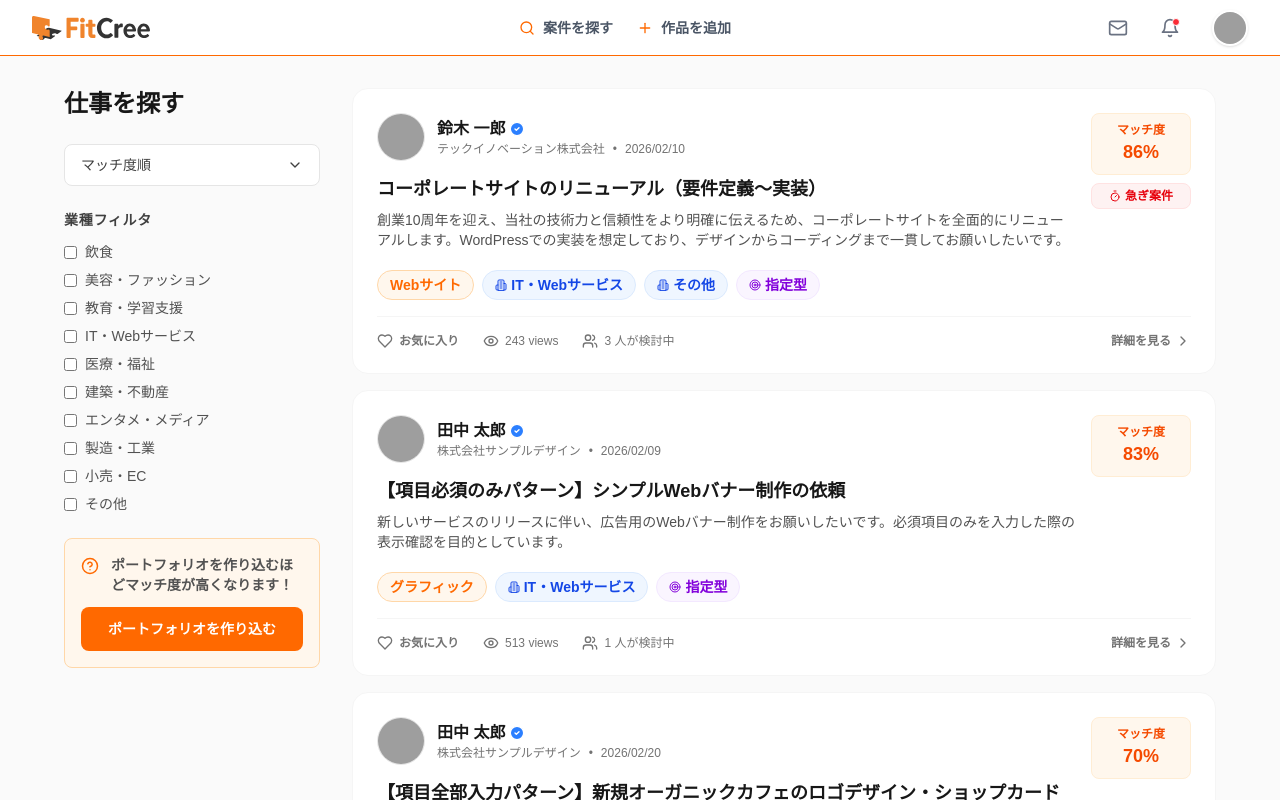
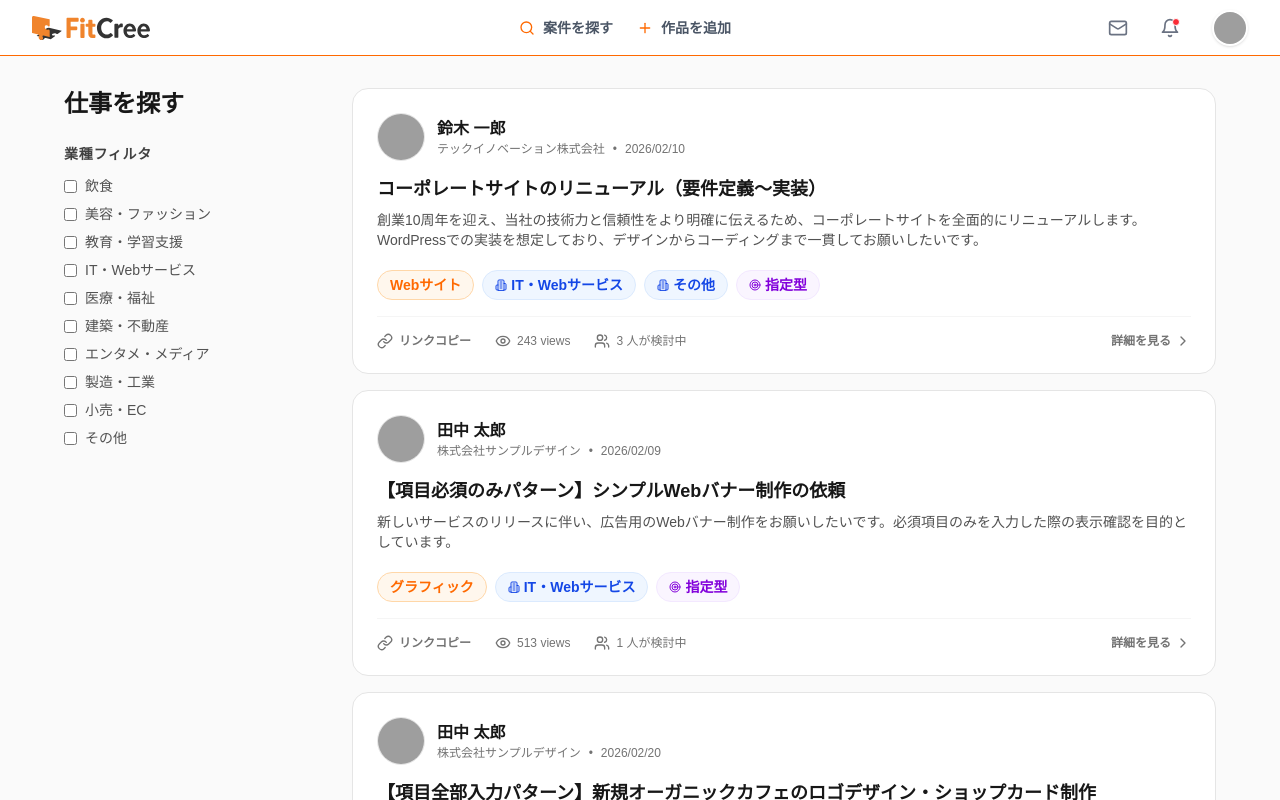
Before and after one commit to FitCree/fitcree-design, a Next.js app in the folder fitcree-design-app/: page /creator/search in a window 1280 px wide. Shown: the top 800 px of the page. Built offline with nearby package versions, Linux system fonts and the light colour scheme; grey boxes are pictures that could not be loaded.

Commit message:
一旦不要の要素を非表示

```diff
--- a/fitcree-design-app/src/app/creator/(with-header)/search/page.tsx
+++ b/fitcree-design-app/src/app/creator/(with-header)/search/page.tsx
@@ -11,6 +11,7 @@ import {
   Lightbulb,
   Target,
   Handshake,
+  Link,
   Timer,
   Eye,
   HelpCircle,
@@ -168,7 +169,7 @@ export default function SearchPage() {
         <aside className="w-full md:w-64 flex-shrink-0 space-y-6">
           <h1 className="text-2xl font-bold text-neutral-900 mb-6">仕事を探す</h1>
 
-          <div className="relative">
+          {/* <div className="relative">
             <button
               onClick={() => setSortOpen(!sortOpen)}
               className="w-full flex items-center justify-between bg-white border border-neutral-200 rounded-lg px-4 py-2.5 text-sm text-neutral-700 hover:bg-neutral-50 transition-colors"
@@ -193,7 +194,7 @@ export default function SearchPage() {
                 ))}
               </div>
             )}
-          </div>
+          </div> */}
 
           <div className="hidden md:block">
             <h2 className="text-sm font-bold text-neutral-700 uppercase tracking-wider mb-3">業種フィルタ</h2>
@@ -212,7 +213,7 @@ export default function SearchPage() {
             </div>
           </div>
 
-          <div className="bg-orange-50 border border-orange-200 rounded-lg p-4 mb-8 hidden md:block">
+          {/* <div className="bg-orange-50 border border-orange-200 rounded-lg p-4 mb-8 hidden md:block">
             <div className="flex items-start gap-3">
               <div className="text-orange-500 mt-0.5"><HelpCircle size={18} /></div>
               <p className="font-bold text-neutral-600 text-sm mb-3">ポートフォリオを作り込むほどマッチ度が高くなります！</p>
@@ -220,7 +221,7 @@ export default function SearchPage() {
             <button className="w-full bg-orange-500 hover:bg-orange-600 text-white font-bold py-3 px-4 rounded-lg transition-all transform active:scale-95 text-sm">
               ポートフォリオを作り込む
             </button>
-          </div>
+          </div> */}
 
         </aside>
 
@@ -235,7 +236,7 @@ export default function SearchPage() {
               <div
                 key={job.id}
                 onClick={() => handleCardClick(job.id)}
-                className="bg-white rounded-2xl border border-neutral-100 hover:border-orange-200 transition-all p-6 group cursor-pointer"
+                className="bg-white rounded-2xl border border-neutral-200 hover:border-orange-200 transition-all p-6 group cursor-pointer"
               >
                 <div className="md:flex justify-between gap-4">
                   <div>
@@ -250,9 +251,9 @@ export default function SearchPage() {
                       <div>
                         <div className="flex items-center gap-1">
                           <span className="font-bold text-neutral-900">{job.client.name}</span>
-                          {job.client.verified && (
+                          {/* {job.client.verified && (
                             <CheckCircle2 className="w-4 h-4 text-blue-500 fill-blue-500 text-white" />
-                          )}
+                          )} */}
                         </div>
                         <p className="flex items-center gap-2 text-xs text-neutral-500">
                           <span>{job.client.company}</span>
@@ -297,7 +298,7 @@ export default function SearchPage() {
                   </div>
 
                   {/* マッチ度と希望納期の表示 */}
-                  <div className="flex flex-col gap-2 md:items-end">
+                  {/* <div className="flex flex-col gap-2 md:items-end">
                     <div className="flex md:flex-col items-center justify-center bg-orange-50 border border-orange-100 rounded-lg p-2 gap-2 md:gap-0 md:min-w-[100px]">
                       <span className="text-sm md:text-xs text-orange-600 font-bold">マッチ度</span>
                       <span className="text-lg md:text-lg font-bold text-orange-600">{job.matchRate}%</span>
@@ -314,7 +315,7 @@ export default function SearchPage() {
                         {job.location}
                       </div>
                     )}
-                  </div>
+                  </div> */}
 
                 </div>
 
@@ -323,12 +324,20 @@ export default function SearchPage() {
                 <div className="pt-4 border-t border-neutral-100 flex items-center justify-between">
                   <div className="flex items-center gap-6">
                     {/* お気に入り */}
-                    <button
+                    {/* <button
                       onClick={(e) => toggleLike(e, job.id)}
                       className="flex items-center gap-1.5 text-neutral-500 hover:text-pink-500 transition-colors group/btn"
                     >
                       <Heart className={`w-4 h-4 ${job.isLiked ? 'fill-pink-500 text-pink-500' : ''}`} />
                       <span className="text-xs font-bold hidden sm:inline">お気に入り</span>
+                    </button> */}
+
+                    <button
+                      onClick={() => alert("リンクをコピーしました！")}
+                      className="flex items-center gap-1.5 text-neutral-500 hover:text-blue-600 transition-colors group/btn"
+                    >
+                      <Link className={`w-4 h-4`} />
+                      <span className="text-xs font-bold hidden sm:inline">リンクコピー</span>
                     </button>
 
                     {/* 閲覧数 */}
--- a/fitcree-design-app/src/components/common/header-creator.tsx
+++ b/fitcree-design-app/src/components/common/header-creator.tsx
@@ -82,11 +82,11 @@ export default function HeaderCreator() {
 
       {/* Center: Navigation (Hidden on mobile) */}
       <div className="hidden lg:flex items-center gap-6">
-        <button onClick={() => alert("このページは作成中です")} className="flex items-center text-sm text-gray-600 font-bold hover:text-blue-600 transition-colors">
+        <Link href="/creator/search" className="flex items-center text-sm text-gray-600 font-bold hover:text-orange-600 transition-colors">
           <Search size={16} className="text-orange-500 mr-2" />
           案件を探す
-        </button>
-        <button className="flex items-center text-sm text-gray-600 font-bold hover:text-blue-600 transition-colors">
+        </Link>
+        <button onClick={() => alert("このページは作成中です")} className="flex items-center text-sm text-gray-600 font-bold hover:text-orange-600 transition-colors">
           <Plus size={16} className="text-orange-500 mr-2" />
           作品を追加
         </button>
--- a/fitcree-design-app/src/components/projects/ProjectDetailView.tsx
+++ b/fitcree-design-app/src/components/projects/ProjectDetailView.tsx
@@ -367,9 +367,17 @@ export default function ProjectDetailView({ project, client, isClientView = fals
 
               {/* Links for Creators (only if not client view) */}
               {!isClientView && (
-                <div className="border-b border-neutral-300 mb-6 pb-6">
+                <div className="mb-10">
                   <h2 className="font-bold text-neutral-900 mb-4 px-1">依頼を保存</h2>
-                  <div className="grid grid-cols-2 gap-2">
+
+                  <button
+                    onClick={() => alert('リンクをコピーしました')}
+                    className="bg-white w-full flex items-center justify-center gap-2 py-2.5 px-3 rounded-xl border border-neutral-200 text-sm font-bold text-neutral-600 hover:bg-neutral-50 transition-colors"
+                  >
+                    <Link2 size={16} /> リンクコピー
+                  </button>
+
+                  {/* <div className="grid grid-cols-2 gap-2">
                     <button
                       onClick={() => alert('リンクをコピーしました')}
                       className="bg-white flex items-center justify-center gap-2 py-2.5 px-3 rounded-xl border border-neutral-200 text-sm font-bold text-neutral-600 hover:bg-neutral-50 transition-colors"
@@ -382,12 +390,12 @@ export default function ProjectDetailView({ project, client, isClientView = fals
                     >
                       <Heart size={16} /> 保存
                     </button>
-                  </div>
+                  </div> */}
                 </div>
               )}
 
               {!isClientView && (
-                <div>
+                <div className="mb-10">
                   <h2 className="font-bold text-neutral-900 mb-4">依頼者情報</h2>
                   <div className="flex items-center gap-4 mb-4">
                     <img src={client.avatarUrl} alt="" className="w-14 h-14 rounded-full border border-neutral-100" />
@@ -397,14 +405,14 @@ export default function ProjectDetailView({ project, client, isClientView = fals
                     </div>
                   </div>
 
-                  <div className="space-y-4 mb-8">
+                  {/* <div className="space-y-4 mb-8">
                     <p className="flex justify-between text-sm">
                       <span className="text-neutral-800">本人確認</span>
                       <span className="text-green-500 font-bold flex items-center gap-1">
                         <CheckCircle2 size={14} /> 済
                       </span>
                     </p>
-                  </div>
+                  </div> */}
                 </div>
               )}
 
```
